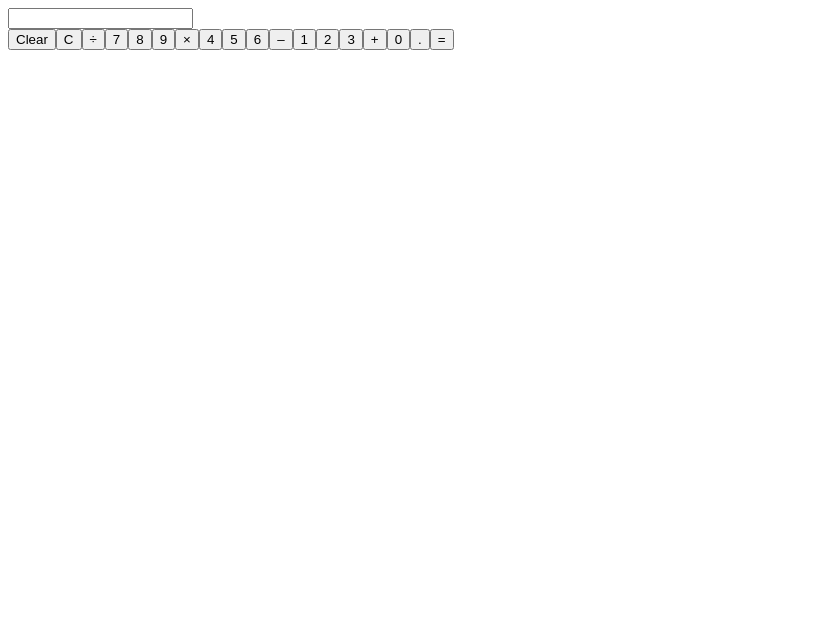
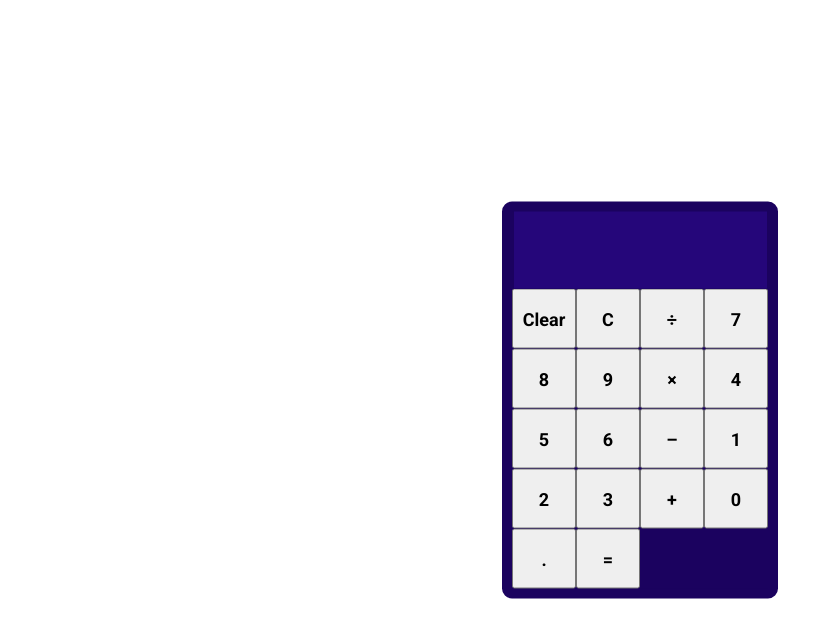
Before and after one commit to cosminaserbanica/LearningReact-Calculator, a React (Create React App) app in the folder calculator/: page / in a window 1280 px wide. Shown: the top 638 px of the page, without its empty margins (0-833 px from the left). Built offline with nearby package versions, Linux system fonts and the light colour scheme.

Commit message:
Add styling to container and keypad

```diff
--- /dev/null
+++ b/calculator/src/App.css
@@ -0,0 +1,39 @@
+@import url('https://fonts.googleapis.com/css2?family=Roboto:ital,wght@0,700;1,400&display=swap');
+
+* {
+  font-family:  'Roboto', sans-serif;
+  font-size: 18px;
+}
+
+body {
+  display: flex;
+  justify-content: center;
+  align-items: center;
+}
+
+.container {
+  top: 50%;
+  left: 50%;
+  position: absolute;
+  transform: translate(-50%, -50%);
+  margin: 0 auto;
+  width: 256px;
+  text-align: center;
+  border: 10px solid rgb(27, 2, 95);
+  background: rgb(27, 2, 95);
+  border-radius: 10px;
+}
+
+.keypad {
+  display: grid;
+  grid-template-columns: repeat(4, 1fr);
+  grid-auto-rows: minmax(60px, auto);
+}
+
+input[type="text"] {
+  height: 75px;
+  width: 249px;
+  background-color: rgb(37, 6, 122);
+  border: 0px;
+  color: #fff;
+}
--- a/calculator/src/App.js
+++ b/calculator/src/App.js
@@ -1,4 +1,5 @@
-import React, { useState } from 'react'
+import React, { useState } from 'react';
+import './App.css';
 
 export default function App() {
   const [result, setResult] = useState("");
```
